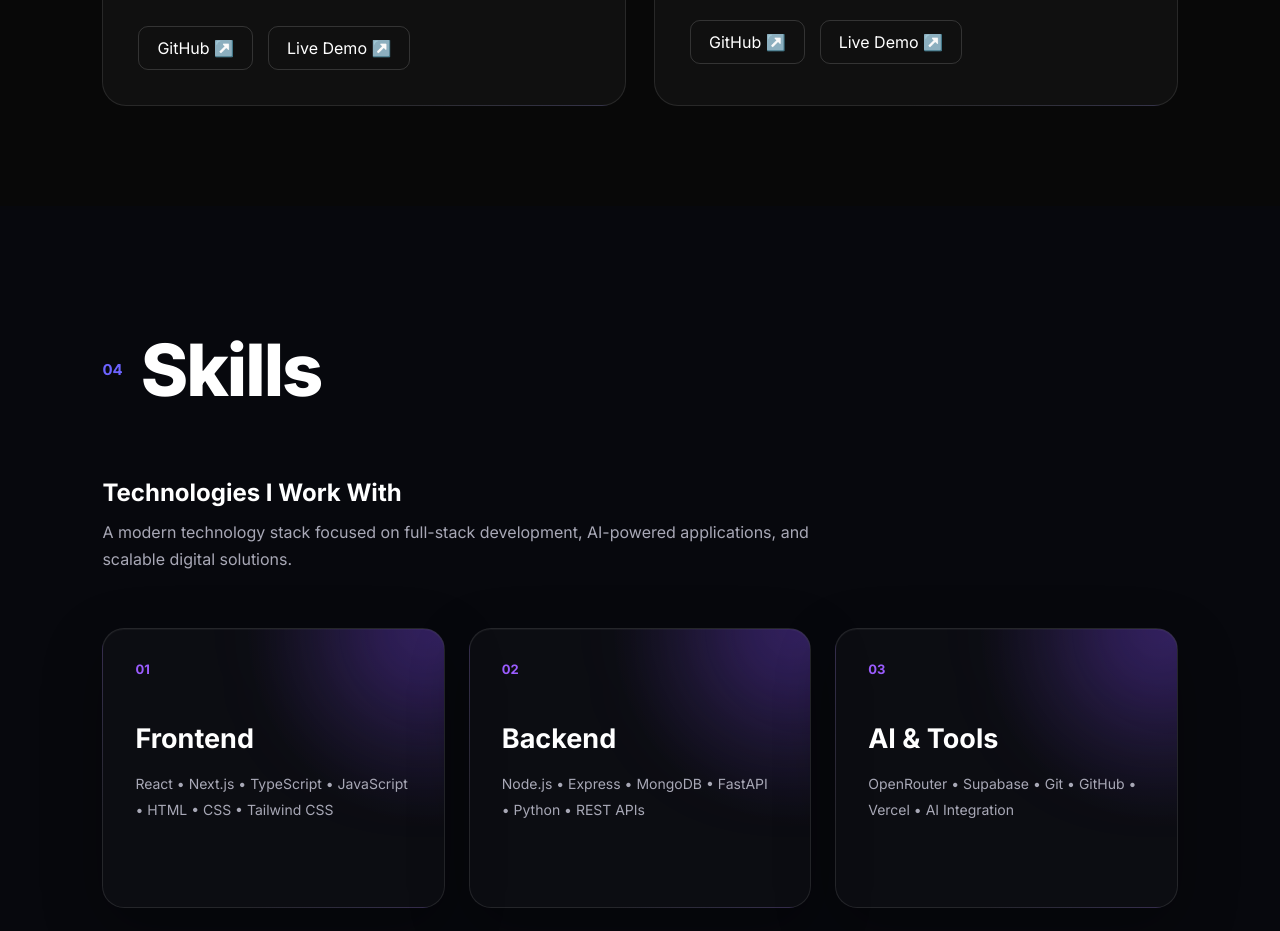
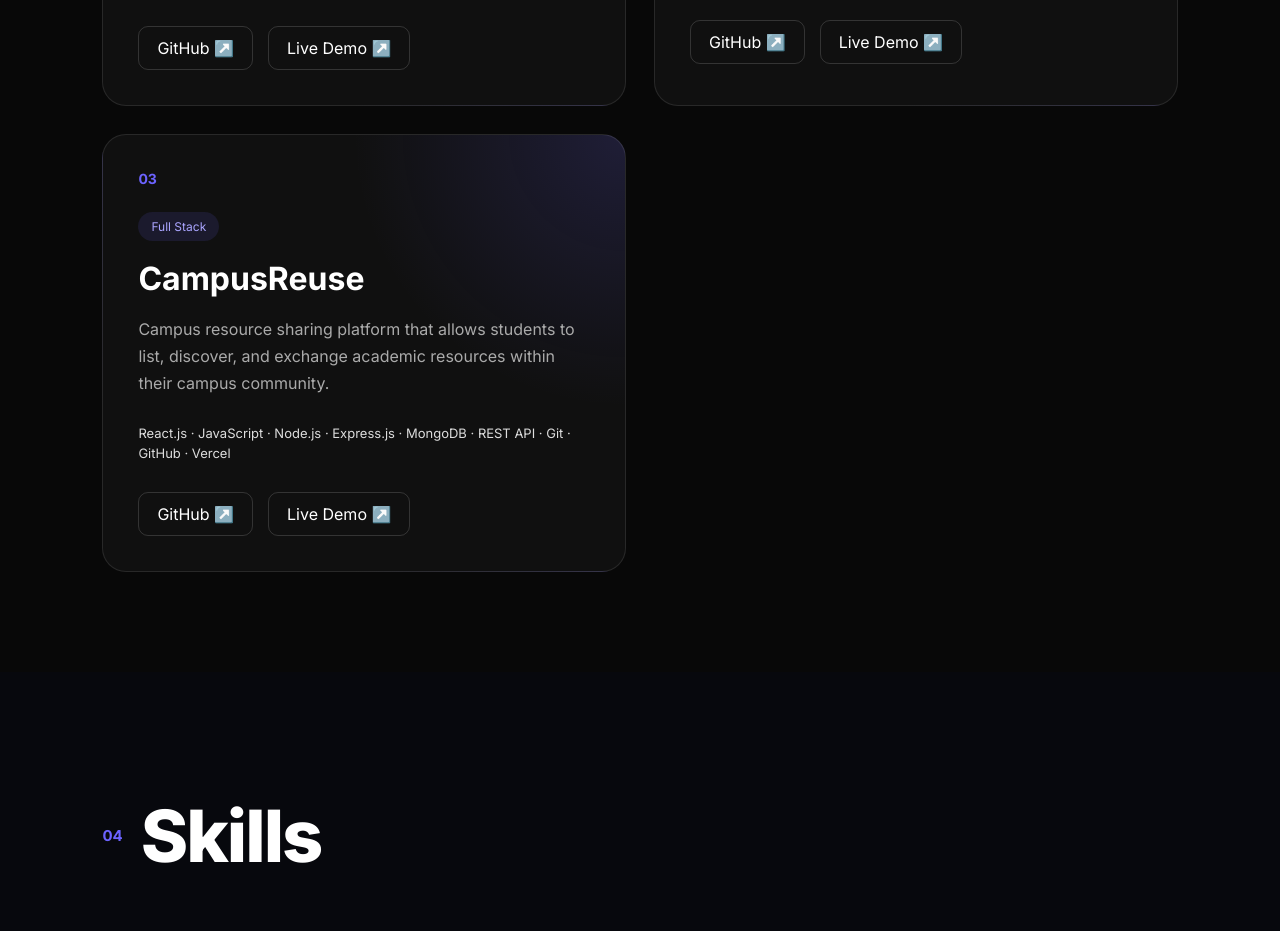
Before and after one commit to kasthaa/Astha-portfolio, a React (Vite) app: page / in a window 1280 px wide. Shown: the part 2320-3251 px from the top of the page. Built offline with nearby package versions, Linux system fonts and the light colour scheme.

Commit message:
Update CampusReuse project

```diff
--- a/src/components/Projects.jsx
+++ b/src/components/Projects.jsx
@@ -18,6 +18,16 @@
       github:   "https://github.com/kasthaa/emergencyaid-mern",
       demo: "https://emergencyaid-mern-obshyicwt-astha13.vercel.app/",
     },
+       {
+  title: "CampusReuse",
+  type: "Full Stack",
+  description:
+    "Campus resource sharing platform that allows students to list, discover, and exchange academic resources within their campus community.",
+  tech:
+    "React.js · JavaScript · Node.js · Express.js · MongoDB · REST API · Git · GitHub · Vercel",
+  github: "https://github.com/kasthaa/CampusReuse",
+  demo: "https://campus-reuse-w7ts.vercel.app/",
+},
   ];
 
   return (
```
